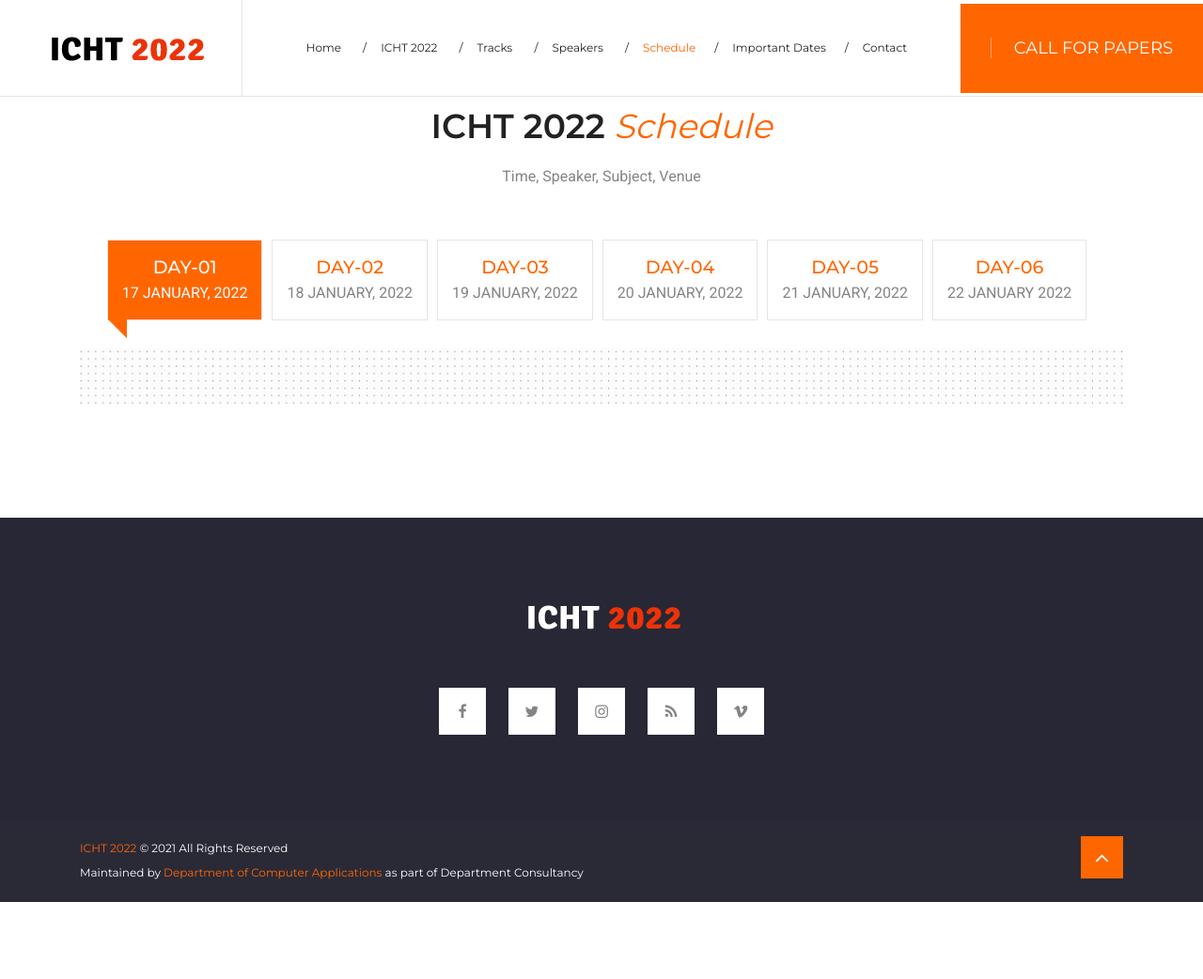
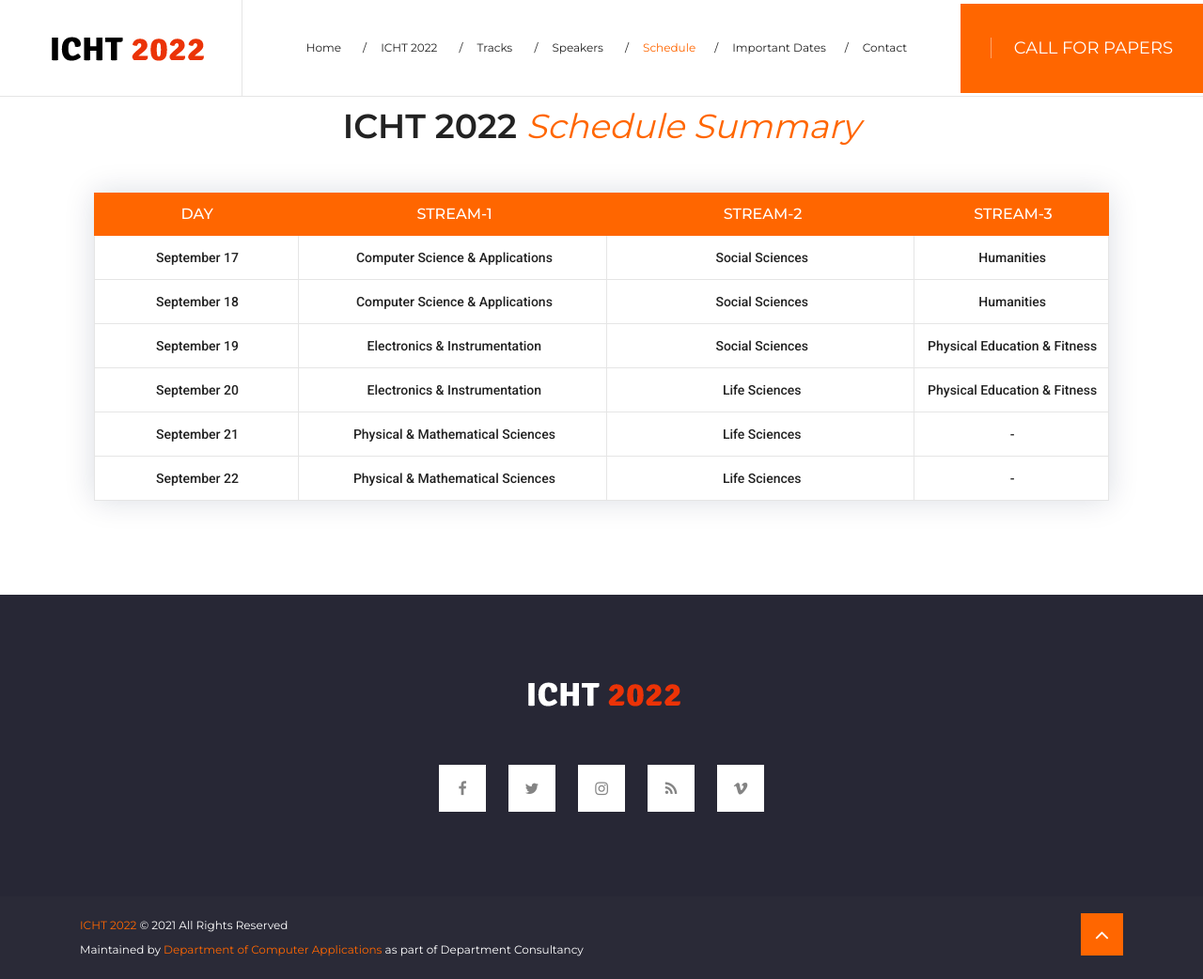
Before and after one commit to sarangi/ICHT2022, a PHP site: page /schedule.php in a window 1280 px wide. Shown: the whole page at 94% size. Before the commit the page ends 960 px from the top, so only its background shows below. Run offline with PHP 8.4, Linux system fonts and the light colour scheme; data that the repository does not hold is empty; some libraries are stand-ins or nearby versions.

Commit message:
Schedule Summary Added

```diff
--- a/about_us_2.php
+++ b/about_us_2.php
@@ -1,7 +1,7 @@
 
 					<ul class="list-inline">
 						<li class="list-inline-item">
-							<a href="#" class="btn btn-main-md">Register Now</a>
+							<a href="callforpaper.php#registration" class="btn btn-main-md">Register Now</a>
 						</li>
 						<li class="list-inline-item">
 							<a href="about_us.php" class="btn btn-transparent-md">Read more</a>
--- a/css/style.css
+++ b/css/style.css
@@ -1653,8 +1653,8 @@ select.form-control:not([size]):not([multiple]) {
 }
 
 .schedule.two .schedule-contents {
-  margin-top: 30px;
-  margin-bottom: 30px;
+  margin-top: 10px;
+  margin-bottom: 10px;
   padding: 0;
 }
 
@@ -1729,13 +1729,14 @@ select.form-control:not([size]):not([multiple]) {
 }
 
 .schedule.two .schedule-contents .schedule-item li.headings {
-  padding: 25px 0;
+  padding: 10px 0;
   background: #ff6600;
 }
 
 .schedule.two .schedule-contents .schedule-item li.headings div {
   color: #fff;
   text-transform: uppercase;
+  font-weight: 500;
   font-family: "Montserrat", sans-serif;
 }
 
@@ -1753,14 +1754,16 @@ select.form-control:not([size]):not([multiple]) {
 }
 
 .schedule.two .schedule-contents .schedule-item li.schedule-details .block div {
-  padding-top: 25px;
-  padding-bottom: 25px;
+  height:auto;
+  padding:10px;
+  font-size: .875em;
+  font-weight: 500;
   color: #222222;
-  font-family: "Montserrat", sans-serif;
+  font-family: "Roboto", sans-serif;
 }
 
 .schedule.two .schedule-contents .schedule-item li.schedule-details .block div i {
-  font-size: 1.1875em;
+  font-size: .875em;
   color: #c7c8c9;
 }
 
--- a/schedule.php
+++ b/schedule.php
@@ -1,7 +1,10 @@
 <?php
 $schedule = 'active';
 include 'header.php';?>
-<?php include 'schedule_detail_1.php';?>
+<?php
+//include 'schedule_detail_1.php';
+?>
+<?php include 'schedule_detail_2_1.php';?>
 <?php
 //include 'schedule_detail_2.php';
 ?>
--- /dev/null
+++ b/schedule_detail_2_1.php
@@ -0,0 +1,137 @@
+
+<!--==============================
+=            Schedule Summary    =
+===============================-->
+
+<section class="section schedule two">
+	<div class="container">
+		<div class="row">
+			<div class="col-12">
+				<div class="section-title">
+					<h3>ICHT 2022 <span class="alternate">Schedule Summary</span></h3>
+				</div>
+			</div>
+		</div>
+		<div class="col-lg-12">
+				<div class="schedule-contents">
+					<div class="tab-content" id="pills-tabContent">
+					  <div class="tab-pane fade show active schedule-item" id="sep17">
+					  	<!-- Headings -->
+					  	<ul class="m-0 p-0">
+					  		<li class="headings text-center">
+					  			<div class="time">Day</div>
+					  			<div class="speaker">Stream-1</div>
+					  			<div class="subject">Stream-2</div>
+					  			<div class="venue">Stream-3</div>
+					  		</li>
+					  		<!-- Schedule Details -->
+					  		<li class="schedule-details text-center">
+					  			<div class="block">
+					  				<!-- time -->
+							  		<div class="time">
+							  			<span class="time">September 17</span>
+							  		</div>
+							  		<!-- Speaker -->
+							  		<div class="speaker">
+										<span class="name">Computer Science & Applications</span>
+							  		</div>
+							  		<!-- Subject -->
+							  		<div class="subject">Social Sciences</div>
+							  		<!-- Venue -->
+							  		<div class="venue">Humanities</div>
+					  			</div>
+					  		</li>
+					  		<!-- Schedule Details -->
+					  		<li class="schedule-details">
+					  			<div class="block">
+						  			<!-- time -->
+							  		<div class="time">
+							  			<span class="time">September 18</span>
+							  		</div>
+							  		<!-- Speaker -->
+							  		<div class="speaker">
+										<span class="name">Computer Science & Applications</span>
+							  		</div>
+							  		<!-- Subject -->
+							  		<div class="subject">Social Sciences</div>
+							  		<!-- Venue -->
+							  		<div class="venue">Humanities</div>
+					  			</div>
+					  		</li>
+					  		<!-- Schedule Details -->
+					  		<li class="schedule-details">
+					  			<div class="block">
+						  			<!-- time -->
+							  		<div class="time">
+							  			<span class="time">September 19</span>
+							  		</div>
+							  		<!-- Speaker -->
+							  		<div class="speaker">
+										<span class="name">Electronics & Instrumentation</span>
+							  		</div>
+							  		<!-- Subject -->
+							  		<div class="subject">Social Sciences</div>
+							  		<!-- Venue -->
+							  		<div class="venue">Physical Education & Fitness</div>
+					  			</div>
+					  		</li>
+					  		<!-- Schedule Details -->
+					  		<li class="schedule-details">
+					  			<div class="block">
+						  			<!-- time -->
+							  		<div class="time">
+							  			<span class="time">September 20</span>
+							  		</div>
+							  		<!-- Speaker -->
+							  		<div class="speaker">
+										<span class="name">Electronics & Instrumentation</span>
+							  		</div>
+							  		<!-- Subject -->
+							  		<div class="subject">Life Sciences</div>
+							  		<!-- Venue -->
+							  		<div class="venue">Physical Education & Fitness</div>
+					  			</div>
+					  		</li>
+					  		<!-- Schedule Details -->
+					  		<li class="schedule-details">
+					  			<div class="block">
+						  			<!-- time -->
+							  		<div class="time">
+							  			<span class="time">September 21</span>
+							  		</div>
+							  		<!-- Speaker -->
+							  		<div class="speaker">
+										<span class="name">Physical & Mathematical Sciences</span>
+							  		</div>
+							  		<!-- Subject -->
+							  		<div class="subject">Life Sciences</div>
+							  		<!-- Venue -->
+							  		<div class="venue">-</div>
+					  			</div>
+					  		</li>
+					  		<!-- Schedule Details -->
+					  		<li class="schedule-details">
+					  			<div class="block">
+						  			<!-- time -->
+							  		<div class="time">
+							  			<span class="time">September 22</span>
+							  		</div>
+							  		<!-- Speaker -->
+							  		<div class="speaker">
+										<span class="name">Physical & Mathematical Sciences</span>
+							  		</div>
+							  		<!-- Subject -->
+							  		<div class="subject">Life Sciences</div>
+							  		<!-- Venue -->
+							  		<div class="venue">-</div>
+					  			</div>
+					  		</li>
+					  	</ul>
+					  </div>
+					</div>
+				</div>
+		</div>
+	</div>
+</section>
+
+<!--====  End of Schedule  ====-->
```
